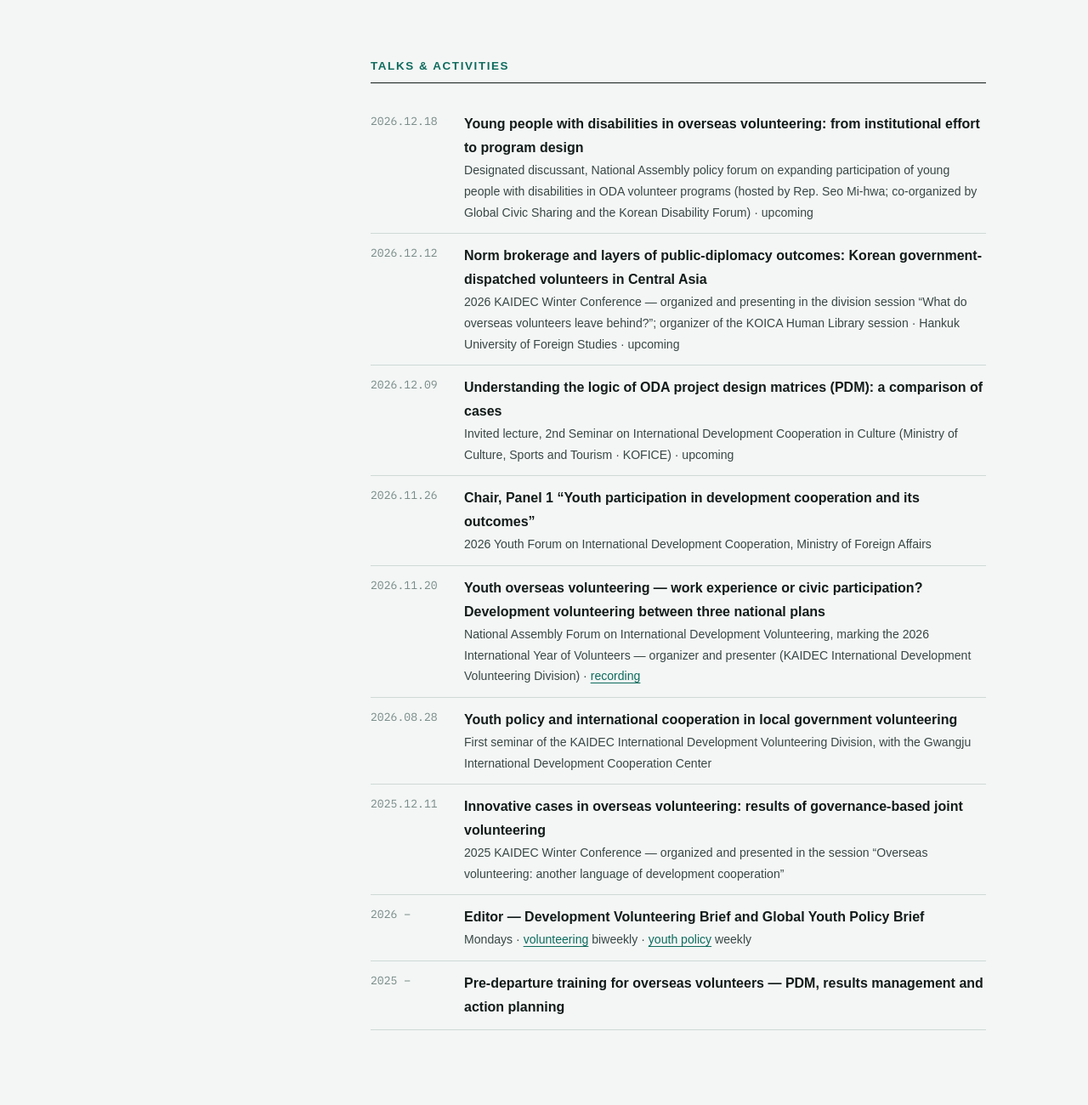
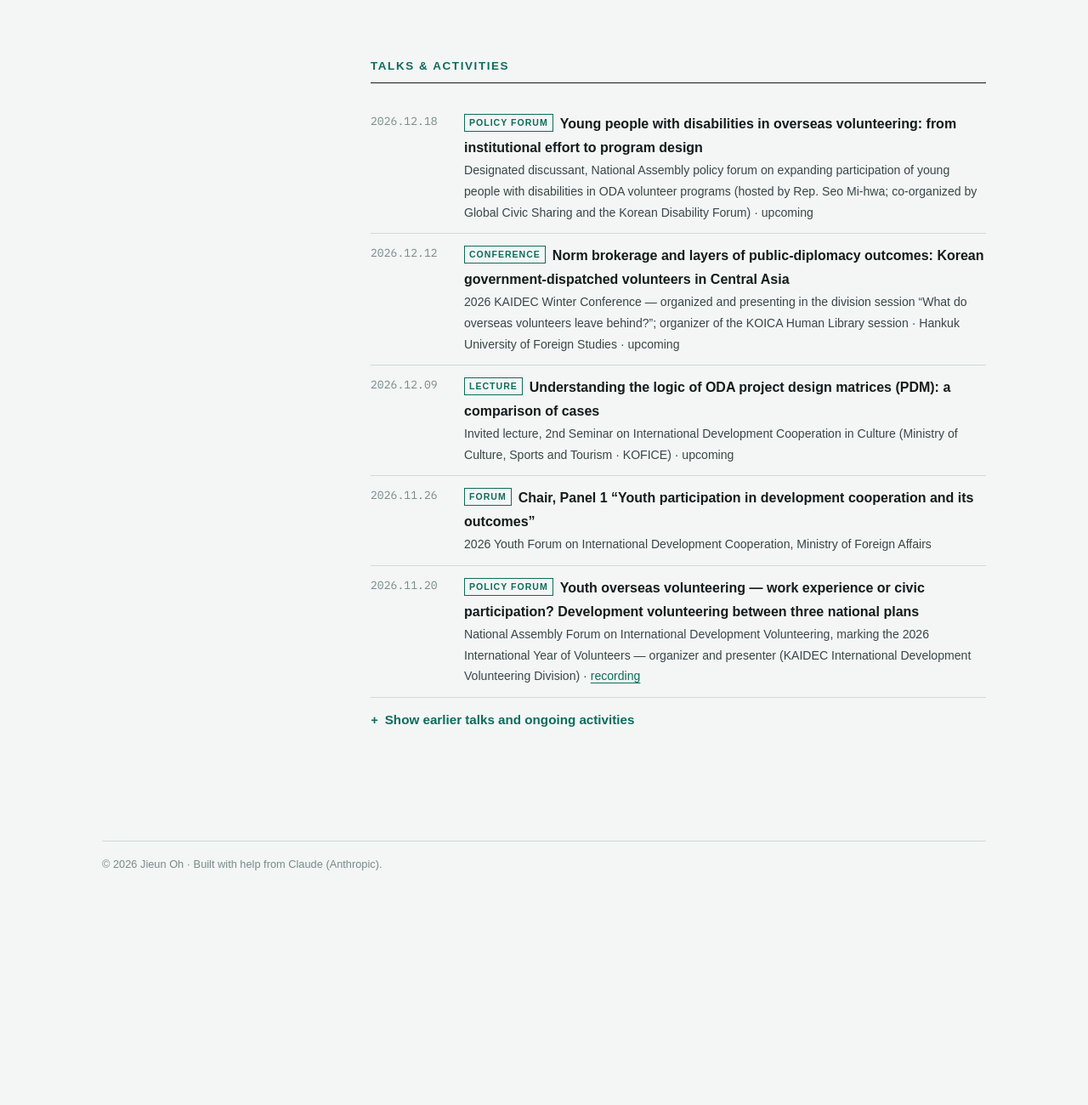
Before and after one commit to oje81/oje81.github.io, a plain HTML site: page index.html in a window 1280 px wide. Shown: the part 5180-6480 px from the top of the page at 85% size. After the commit the page ends 6272 px from the top, so only its background shows below. Drawn offline with Linux system fonts and the light colour scheme; a web font is replaced by a local one.

Commit message:
home: 발표·활동에 유형 라벨 추가, 최근 5건만 펼치고 이전 항목은 접기
- 항목마다 유형 라벨(학회·포럼·국회포럼·토론회·세미나·특강·교육·발행 / EN) 추가
- 최근 5건(2026.11–12)만 바로 보이고, 2026.08 이전과 진행 중 활동은 details로 접음
- site.css: ul.talks .t .kind 크기·정렬 한 줄 추가

Co-Authored-By: Claude Fable 5.1 <noreply@anthropic.com>
Claude-Session: https://claude.ai/code/session_012bVKjWzjcLRFn6cvRsozDu

```diff
--- a/assets/site.css
+++ b/assets/site.css
@@ -98,6 +98,7 @@ footer.site{grid-column:1/-1;border-top:1px solid var(--rule);padding-top:16px;f
 ul.talks{list-style:none;margin:0;padding:0}
 ul.talks li{padding:12px 0;border-bottom:1px solid var(--rule);display:grid;grid-template-columns:96px minmax(0,1fr);gap:14px}
 ul.talks .t{display:block;font-weight:600}
+ul.talks .t .kind{font-size:.66rem;vertical-align:3px;margin-right:8px;white-space:nowrap}
 ul.talks .v{display:block;font-size:.88rem;color:var(--ink2)}
 .oneline{max-width:46em}
 @media (max-width:820px){.portrait{width:100px;height:134px;float:right;margin:0 0 10px 14px}}
--- a/index.html
+++ b/index.html
@@ -200,16 +200,21 @@
   <section id="talks">
     <h2 class="sh"><span lang="ko">발표·활동</span><span lang="en">Talks &amp; activities</span></h2>
     <ul class="talks">
-      <li><span class="yr">2026.12.18</span><span><span class="t" lang="ko">장애청년 해외봉사, 기관의 노력에서 사업 설계로</span><span class="t" lang="en">Young people with disabilities in overseas volunteering: from institutional effort to program design</span><span class="v" lang="ko">공적개발원조(ODA) 장애청년 해외봉사단 참여 활성화를 위한 국회 정책 토론회 지정토론 (주최 국회의원 서미화 · 공동주관 지구촌나눔운동, 한국장애인단체총연맹) · 국회의원회관 · 예정</span><span class="v" lang="en">Designated discussant, National Assembly policy forum on expanding participation of young people with disabilities in ODA volunteer programs (hosted by Rep. Seo Mi-hwa; co-organized by Global Civic Sharing and the Korean Disability Forum) · upcoming</span></span></li>
-      <li><span class="yr">2026.12.12</span><span><span class="t" lang="ko">규범 중개와 공공외교의 성과 층위: 한국 정부파견해외봉사단의 중앙아시아 사례</span><span class="t" lang="en">Norm brokerage and layers of public-diplomacy outcomes: Korean government-dispatched volunteers in Central Asia</span><span class="v" lang="ko">2026 국제개발협력학회 동계학술대회 국제개발봉사분과 세션 「해외봉사단은 무엇을 남기는가: 공공외교와 ICT 역량 강화의 성과」 기획·발표, KOICA 기획세션(Human Library) 기획 · 한국외국어대학교 · 예정</span><span class="v" lang="en">2026 KAIDEC Winter Conference — organized and presenting in the division session “What do overseas volunteers leave behind?”; organizer of the KOICA Human Library session · Hankuk University of Foreign Studies · upcoming</span></span></li>
-      <li><span class="yr">2026.12.09</span><span><span class="t" lang="ko">ODA 시행계획서(PDM) 논리구조 이해 — PDM 사례 비교</span><span class="t" lang="en">Understanding the logic of ODA project design matrices (PDM): a comparison of cases</span><span class="v" lang="ko">제2차 문화 분야 국제개발협력 세미나 특강 (문화체육관광부 · 한국국제문화교류진흥원) · 대한민국역사박물관 · 예정</span><span class="v" lang="en">Invited lecture, 2nd Seminar on International Development Cooperation in Culture (Ministry of Culture, Sports and Tourism · KOFICE) · upcoming</span></span></li>
-      <li><span class="yr">2026.11.26</span><span><span class="t" lang="ko">패널토의① 「국제개발협력 사업에서 청년의 참여와 그 성과」 좌장</span><span class="t" lang="en">Chair, Panel 1 “Youth participation in development cooperation and its outcomes”</span><span class="v" lang="ko">2026년 국제개발협력 청년포럼 (외교부)</span><span class="v" lang="en">2026 Youth Forum on International Development Cooperation, Ministry of Foreign Affairs</span></span></li>
-      <li><span class="yr">2026.11.20</span><span><span class="t" lang="ko">청년의 해외봉사, 일경험인가 시민참여인가: 세 개의 국가계획 사이에 선 국제개발봉사</span><span class="t" lang="en">Youth overseas volunteering — work experience or civic participation? Development volunteering between three national plans</span><span class="v" lang="ko">2026 세계 자원봉사자의 해 기념 국제개발봉사 국회포럼 기획·발제 (국제개발협력학회 국제개발봉사분과) · 국회의원회관 제2세미나실 · <a href="https://www.youtube.com/live/uwh3aZjWyow">다시보기</a></span><span class="v" lang="en">National Assembly Forum on International Development Volunteering, marking the 2026 International Year of Volunteers — organizer and presenter (KAIDEC International Development Volunteering Division) · <a href="https://www.youtube.com/live/uwh3aZjWyow">recording</a></span></span></li>
-      <li><span class="yr">2026.08.28</span><span><span class="t" lang="ko">지방정부의 해외봉사에서 찾는 청년정책과 국제협력</span><span class="t" lang="en">Youth policy and international cooperation in local government volunteering</span><span class="v" lang="ko">국제개발협력학회 국제개발봉사분과 제1회 세미나 (광주국제개발협력센터 공동 주최) · <a href="https://kaidec.kr/%ed%95%99%ed%9a%8c%ed%99%9c%eb%8f%99/?mod=document&amp;uid=4047">학회 기록</a></span><span class="v" lang="en">First seminar of the KAIDEC International Development Volunteering Division, with the Gwangju International Development Cooperation Center</span></span></li>
-      <li><span class="yr">2025.12.11</span><span><span class="t" lang="ko">해외봉사 혁신적 사례 연구: 거버넌스 기반 공동 해외봉사(joint volunteering) 성과</span><span class="t" lang="en">Innovative cases in overseas volunteering: results of governance-based joint volunteering</span><span class="v" lang="ko">2025 국제개발협력학회 동계학술대회 「해외봉사, 개발협력의 또 다른 언어」 세션 기획·발표</span><span class="v" lang="en">2025 KAIDEC Winter Conference — organized and presented in the session “Overseas volunteering: another language of development cooperation”</span></span></li>
-      <li><span class="yr">2026 –</span><span><span class="t" lang="ko">브리프 편집·발행 — 국제개발봉사 브리프, 글로벌 청년정책 브리프</span><span class="t" lang="en">Editor — Development Volunteering Brief and Global Youth Policy Brief</span><span class="v" lang="ko">월요일 발행 · <a href="newsletter/">국제개발봉사</a> 격주 · <a href="youth/">청년정책</a> 매주</span><span class="v" lang="en">Mondays · <a href="newsletter/">volunteering</a> biweekly · <a href="youth/">youth policy</a> weekly</span></span></li>
-      <li><span class="yr">2025 –</span><span><span class="t" lang="ko">해외봉사단 파견 전 교육 — PDM·성과관리·Action Plan 수립</span><span class="t" lang="en">Pre-departure training for overseas volunteers — PDM, results management and action planning</span></span></li>
+      <li><span class="yr">2026.12.18</span><span><span class="t" lang="ko"><span class="kind">토론회</span>장애청년 해외봉사, 기관의 노력에서 사업 설계로</span><span class="t" lang="en"><span class="kind">POLICY FORUM</span>Young people with disabilities in overseas volunteering: from institutional effort to program design</span><span class="v" lang="ko">공적개발원조(ODA) 장애청년 해외봉사단 참여 활성화를 위한 국회 정책 토론회 지정토론 (주최 국회의원 서미화 · 공동주관 지구촌나눔운동, 한국장애인단체총연맹) · 국회의원회관 · 예정</span><span class="v" lang="en">Designated discussant, National Assembly policy forum on expanding participation of young people with disabilities in ODA volunteer programs (hosted by Rep. Seo Mi-hwa; co-organized by Global Civic Sharing and the Korean Disability Forum) · upcoming</span></span></li>
+      <li><span class="yr">2026.12.12</span><span><span class="t" lang="ko"><span class="kind">학회</span>규범 중개와 공공외교의 성과 층위: 한국 정부파견해외봉사단의 중앙아시아 사례</span><span class="t" lang="en"><span class="kind">CONFERENCE</span>Norm brokerage and layers of public-diplomacy outcomes: Korean government-dispatched volunteers in Central Asia</span><span class="v" lang="ko">2026 국제개발협력학회 동계학술대회 국제개발봉사분과 세션 「해외봉사단은 무엇을 남기는가: 공공외교와 ICT 역량 강화의 성과」 기획·발표, KOICA 기획세션(Human Library) 기획 · 한국외국어대학교 · 예정</span><span class="v" lang="en">2026 KAIDEC Winter Conference — organized and presenting in the division session “What do overseas volunteers leave behind?”; organizer of the KOICA Human Library session · Hankuk University of Foreign Studies · upcoming</span></span></li>
+      <li><span class="yr">2026.12.09</span><span><span class="t" lang="ko"><span class="kind">특강</span>ODA 시행계획서(PDM) 논리구조 이해 — PDM 사례 비교</span><span class="t" lang="en"><span class="kind">LECTURE</span>Understanding the logic of ODA project design matrices (PDM): a comparison of cases</span><span class="v" lang="ko">제2차 문화 분야 국제개발협력 세미나 특강 (문화체육관광부 · 한국국제문화교류진흥원) · 대한민국역사박물관 · 예정</span><span class="v" lang="en">Invited lecture, 2nd Seminar on International Development Cooperation in Culture (Ministry of Culture, Sports and Tourism · KOFICE) · upcoming</span></span></li>
+      <li><span class="yr">2026.11.26</span><span><span class="t" lang="ko"><span class="kind">포럼</span>패널토의① 「국제개발협력 사업에서 청년의 참여와 그 성과」 좌장</span><span class="t" lang="en"><span class="kind">FORUM</span>Chair, Panel 1 “Youth participation in development cooperation and its outcomes”</span><span class="v" lang="ko">2026년 국제개발협력 청년포럼 (외교부)</span><span class="v" lang="en">2026 Youth Forum on International Development Cooperation, Ministry of Foreign Affairs</span></span></li>
+      <li><span class="yr">2026.11.20</span><span><span class="t" lang="ko"><span class="kind">국회포럼</span>청년의 해외봉사, 일경험인가 시민참여인가: 세 개의 국가계획 사이에 선 국제개발봉사</span><span class="t" lang="en"><span class="kind">POLICY FORUM</span>Youth overseas volunteering — work experience or civic participation? Development volunteering between three national plans</span><span class="v" lang="ko">2026 세계 자원봉사자의 해 기념 국제개발봉사 국회포럼 기획·발제 (국제개발협력학회 국제개발봉사분과) · 국회의원회관 제2세미나실 · <a href="https://www.youtube.com/live/uwh3aZjWyow">다시보기</a></span><span class="v" lang="en">National Assembly Forum on International Development Volunteering, marking the 2026 International Year of Volunteers — organizer and presenter (KAIDEC International Development Volunteering Division) · <a href="https://www.youtube.com/live/uwh3aZjWyow">recording</a></span></span></li>
     </ul>
+    <details class="fold">
+      <summary><span lang="ko">이전 발표와 진행 중인 활동 더 보기</span><span lang="en">Show earlier talks and ongoing activities</span></summary>
+      <ul class="talks">
+      <li><span class="yr">2026.08.28</span><span><span class="t" lang="ko"><span class="kind">세미나</span>지방정부의 해외봉사에서 찾는 청년정책과 국제협력</span><span class="t" lang="en"><span class="kind">SEMINAR</span>Youth policy and international cooperation in local government volunteering</span><span class="v" lang="ko">국제개발협력학회 국제개발봉사분과 제1회 세미나 (광주국제개발협력센터 공동 주최) · <a href="https://kaidec.kr/%ed%95%99%ed%9a%8c%ed%99%9c%eb%8f%99/?mod=document&amp;uid=4047">학회 기록</a></span><span class="v" lang="en">First seminar of the KAIDEC International Development Volunteering Division, with the Gwangju International Development Cooperation Center</span></span></li>
+      <li><span class="yr">2025.12.11</span><span><span class="t" lang="ko"><span class="kind">학회</span>해외봉사 혁신적 사례 연구: 거버넌스 기반 공동 해외봉사(joint volunteering) 성과</span><span class="t" lang="en"><span class="kind">CONFERENCE</span>Innovative cases in overseas volunteering: results of governance-based joint volunteering</span><span class="v" lang="ko">2025 국제개발협력학회 동계학술대회 「해외봉사, 개발협력의 또 다른 언어」 세션 기획·발표</span><span class="v" lang="en">2025 KAIDEC Winter Conference — organized and presented in the session “Overseas volunteering: another language of development cooperation”</span></span></li>
+      <li><span class="yr">2026 –</span><span><span class="t" lang="ko"><span class="kind">발행</span>브리프 편집·발행 — 국제개발봉사 브리프, 글로벌 청년정책 브리프</span><span class="t" lang="en"><span class="kind">EDITOR</span>Editor — Development Volunteering Brief and Global Youth Policy Brief</span><span class="v" lang="ko">월요일 발행 · <a href="newsletter/">국제개발봉사</a> 격주 · <a href="youth/">청년정책</a> 매주</span><span class="v" lang="en">Mondays · <a href="newsletter/">volunteering</a> biweekly · <a href="youth/">youth policy</a> weekly</span></span></li>
+      <li><span class="yr">2025 –</span><span><span class="t" lang="ko"><span class="kind">교육</span>해외봉사단 파견 전 교육 — PDM·성과관리·Action Plan 수립</span><span class="t" lang="en"><span class="kind">TRAINING</span>Pre-departure training for overseas volunteers — PDM, results management and action planning</span></span></li>
+      </ul>
+    </details>
   </section>
 
 </main>
```
